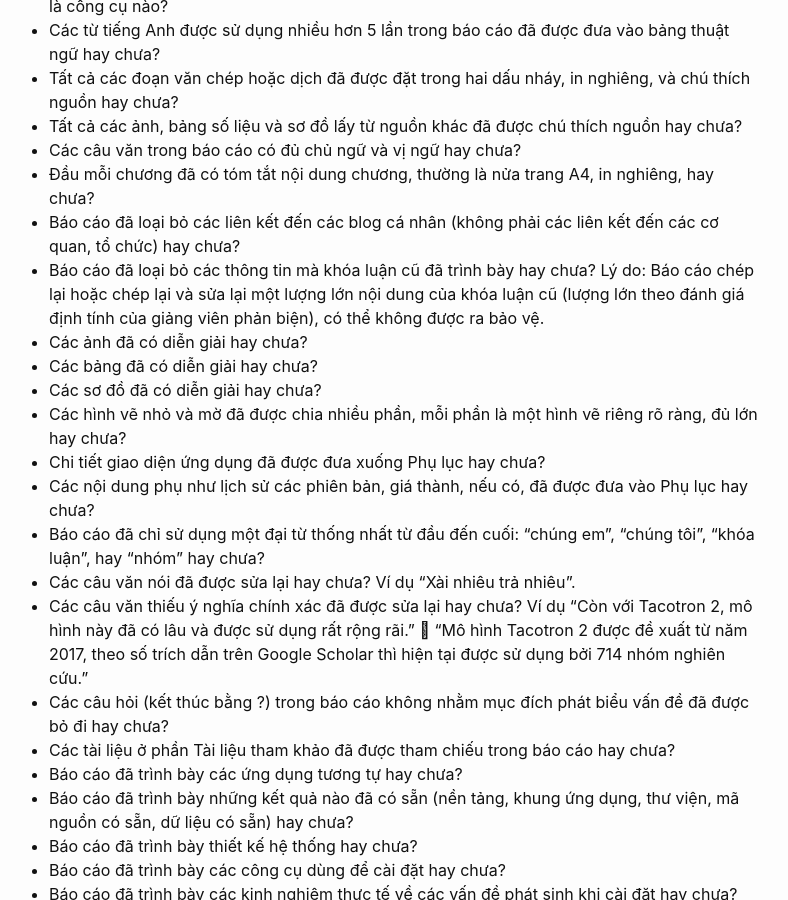
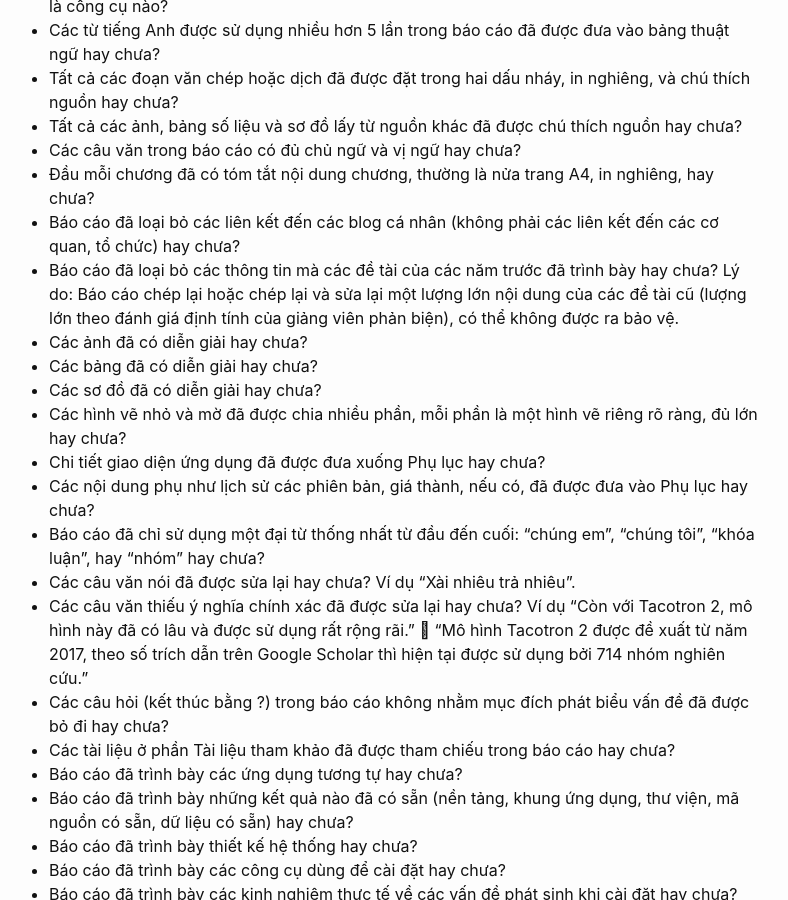
Before and after one commit to ngohuybien/ngohuybien.github.io, a Jekyll site: the page built from _posts/2024-05-16-graduation-thesis-report-evaluation.md, in a window 1280 px wide and 900 px high, scrolled down 1512 px. Shown: the whole window, without its empty margins (251-1039 px from the left). Built offline with Jekyll 4.4.1, drawn with Linux system fonts in a browser that asks for light colours.

Commit message:
Update 2024-05-16-graduation-thesis-report-evaluation.md

```diff
--- a/_posts/2024-05-16-graduation-thesis-report-evaluation.md
+++ b/_posts/2024-05-16-graduation-thesis-report-evaluation.md
@@ -46,7 +46,7 @@
 * Các câu văn trong báo cáo có đủ chủ ngữ và vị ngữ hay chưa?
 * Đầu mỗi chương đã có tóm tắt nội dung chương, thường là nửa trang A4, in nghiêng, hay chưa?
 * Báo cáo đã loại bỏ các liên kết đến các blog cá nhân (không phải các liên kết đến các cơ quan, tổ chức) hay chưa?
-* Báo cáo đã loại bỏ các thông tin mà khóa luận cũ đã trình bày hay chưa? Lý do: Báo cáo chép lại hoặc chép lại và sửa lại một lượng lớn nội dung của khóa luận cũ (lượng lớn theo đánh giá định tính của giảng viên phản biện), có thể không được ra bảo vệ.
+* Báo cáo đã loại bỏ các thông tin mà các đề tài của các năm trước đã trình bày hay chưa? Lý do: Báo cáo chép lại hoặc chép lại và sửa lại một lượng lớn nội dung của các đề tài cũ (lượng lớn theo đánh giá định tính của giảng viên phản biện), có thể không được ra bảo vệ.
 * Các ảnh đã có diễn giải hay chưa?
 * Các bảng đã có diễn giải hay chưa?
 * Các sơ đồ đã có diễn giải hay chưa?
```
